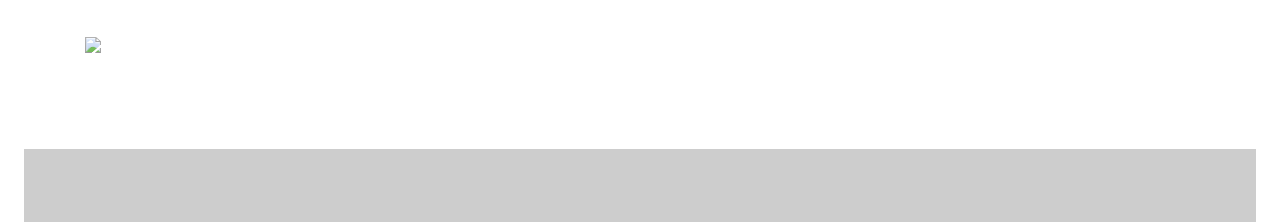
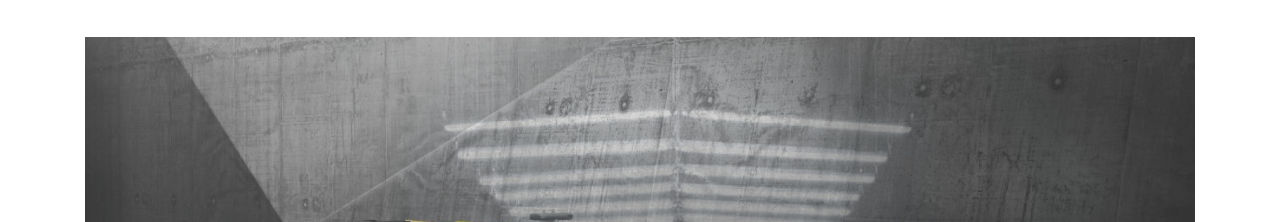
Before and after one commit to Khush-Ramdev/formula1-site, a plain HTML site: page index.html in a window 1280 px wide. Shown: the part 99-321 px from the top of the page. Drawn offline with nearby package versions, Linux system fonts and the light colour scheme.

Commit message:
added carousel images

```diff
--- a/index.html
+++ b/index.html
@@ -46,13 +46,13 @@
               <li data-target="#carouselExampleIndicators" data-slide-to="2"> </li>
             </ol>
             <div class="carousel-inner">
-              <div class="carousel-item active"> <img class="d-block img-fluid w-100 m-0 p-0" src="../../../Downloads/3-4_avant.jpg">
+              <div class="carousel-item active"> <img class="d-block img-fluid w-100 m-0 p-0" src="images/3-4_avant.jpg">
                 <div class="carousel-caption">
                   <h5 class="m-0">Carousel</h5>
                   <p>with indicators</p>
                 </div>
               </div>
-              <div class="carousel-item "> <img class="d-block img-fluid w-100" src="../../../Downloads/alfa_4.jpg">
+              <div class="carousel-item "> <img class="d-block img-fluid w-100" src="images/alfa_4.jpg">
                 <div class="carousel-caption">
                   <h5 class="m-0">Carousel</h5>
                   <p>with indicators</p>
```
Also changed, not shown: images/3-4_avant.jpg (added), images/alfa_4.jpg (added), 1 other file.
